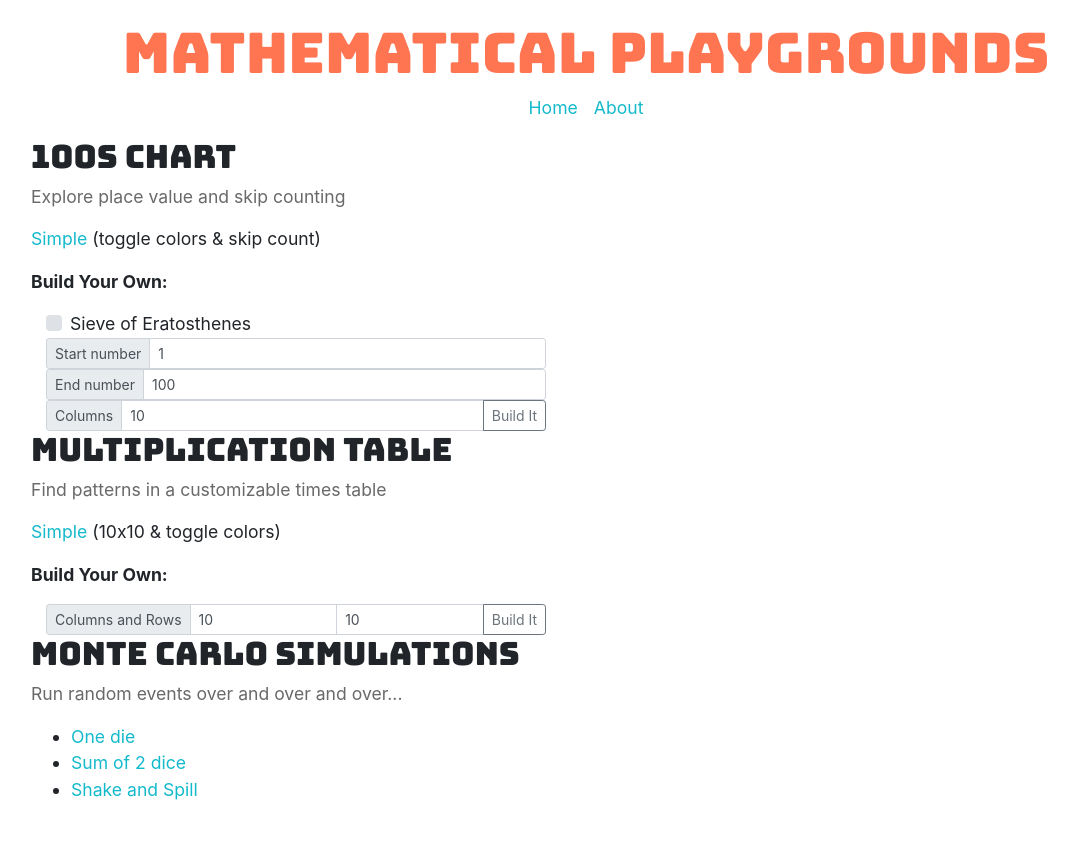
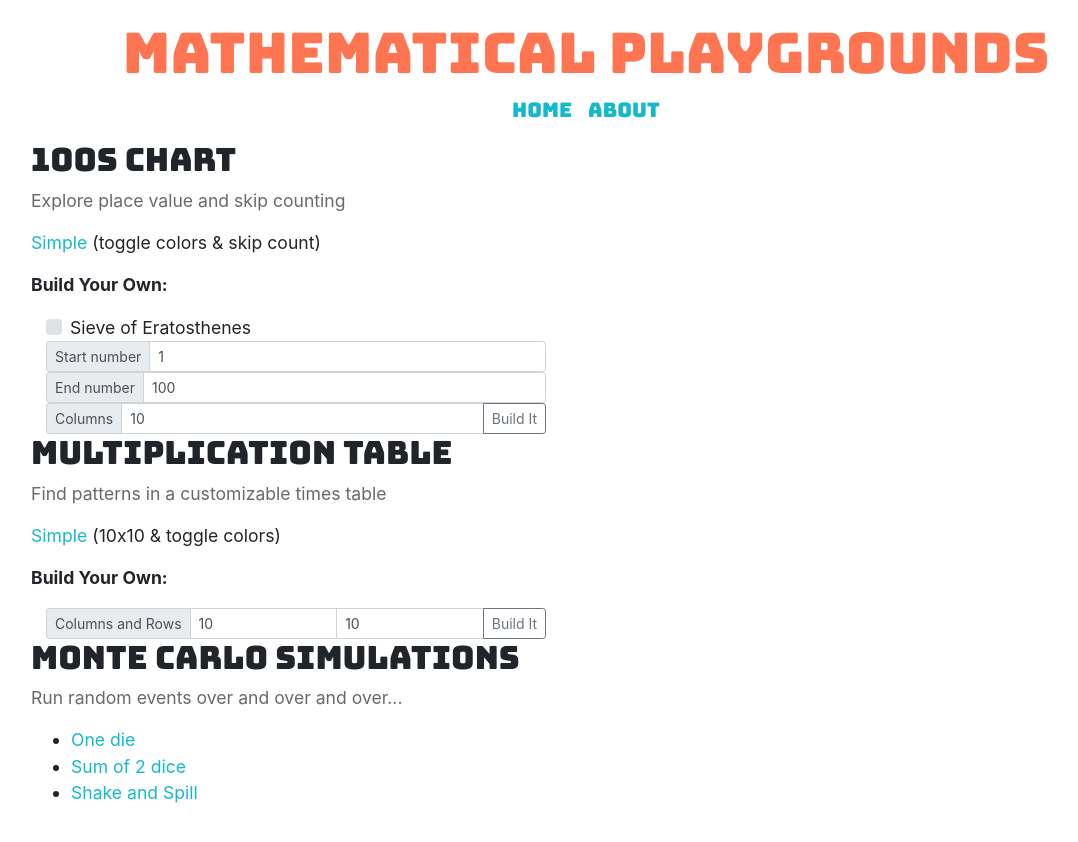
Before and after one commit to TylerAuer/math-tools, a Jekyll site: the page built from index.md, in a window 1280 px wide. Shown: the top 842 px of the page, without its empty margins (54-1132 px from the left). Built offline with Jekyll 4.4.1, drawn with Linux system fonts in a browser that asks for light colours; nearby versions of some CDN libraries; comment, search, counter and statistics services are not loaded.

Commit message:
change style of nav-links

```diff
--- a/_sass/main.scss
+++ b/_sass/main.scss
@@ -46,3 +46,8 @@ a {
 #header-subtitle {
   color: black;
 }
+
+#nav-links {
+  font-family: $hFont;
+  font-size: 20px;
+}
```
